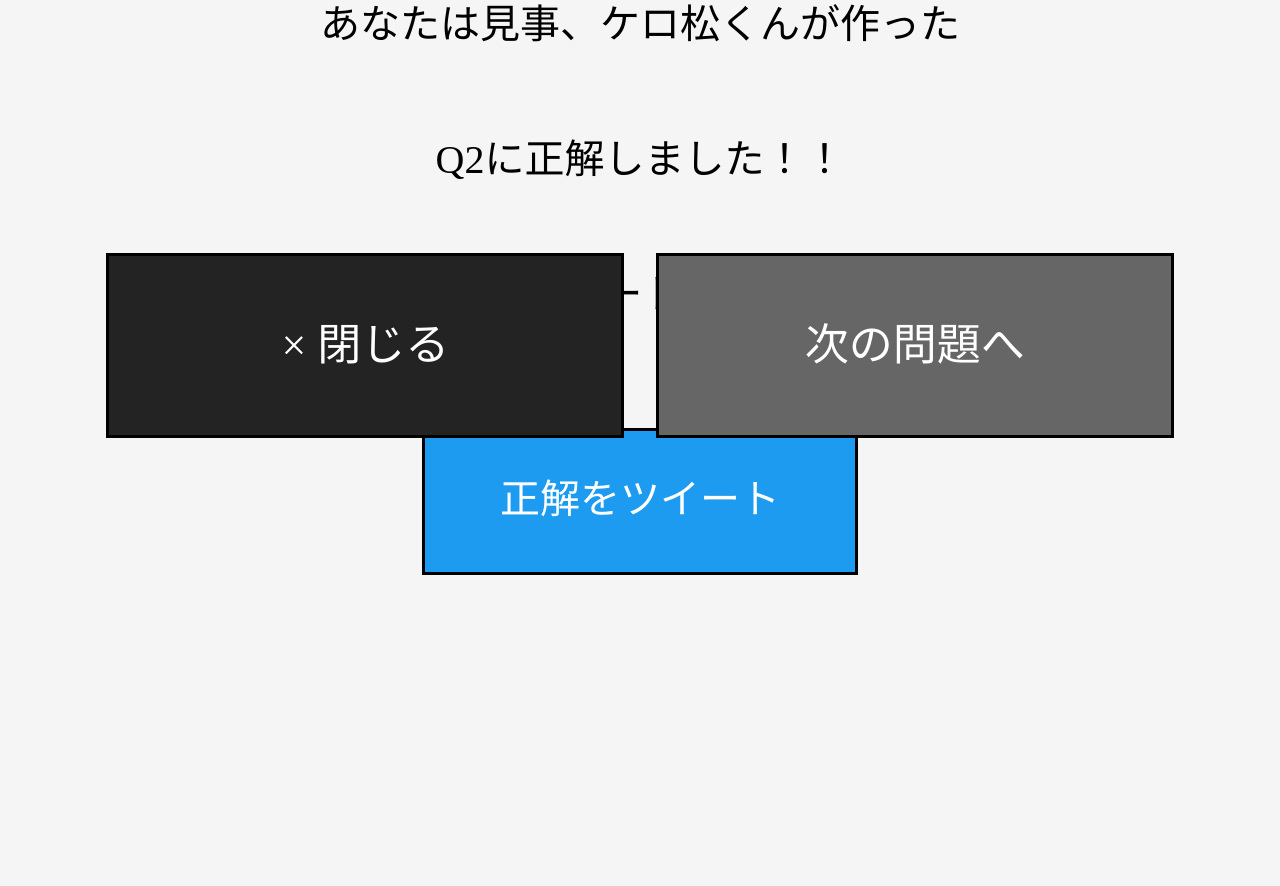
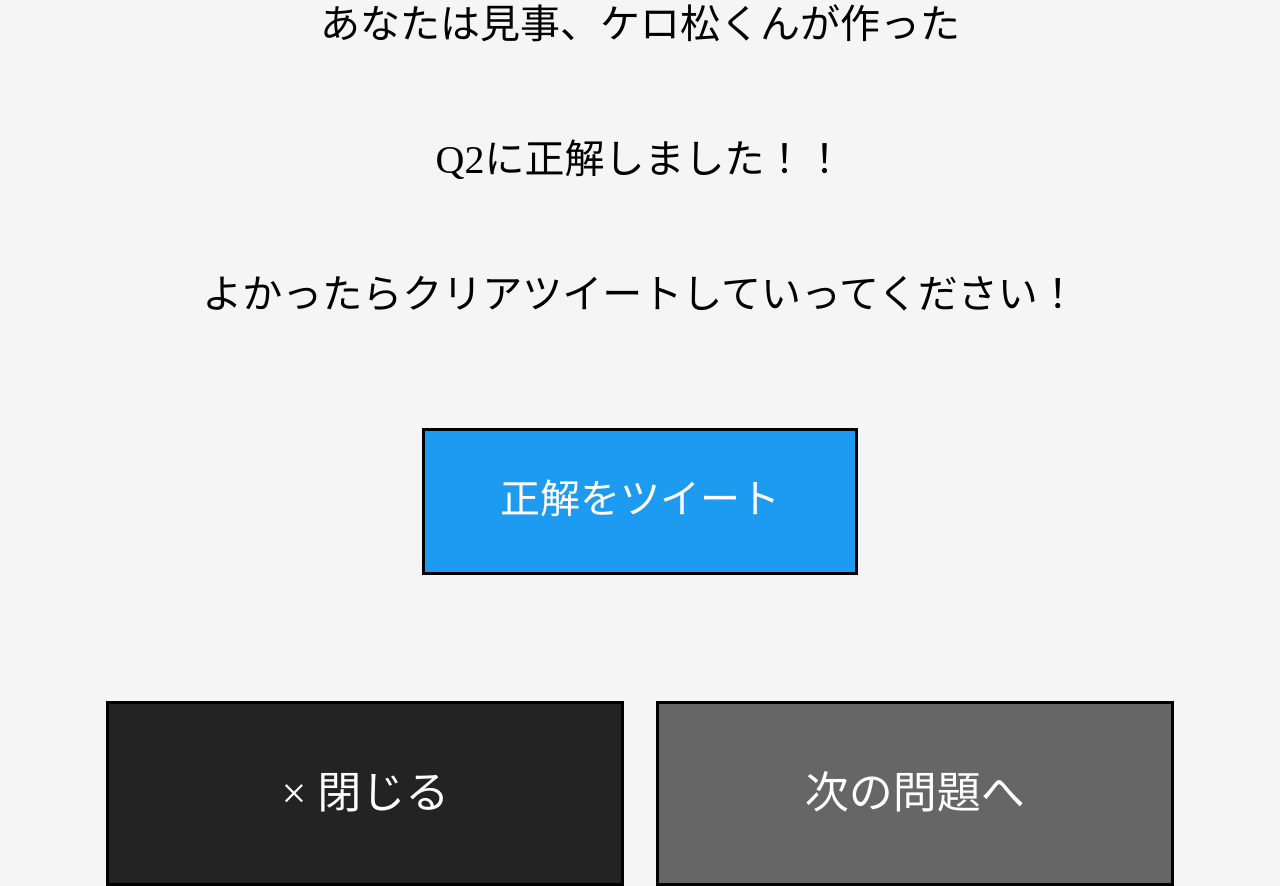
Before and after one commit to 100nazoNEXT/100nazoNEXT, a PHP site: page /Q2clear.html in a window 1280 px wide. Shown: the part 890-1776 px from the top of the page. Before the commit the page ends 1465 px from the top, so only its background shows below. Run offline with PHP 8.4, Linux system fonts and the light colour scheme; some web fonts are replaced.

Commit message:
Add files via upload

```diff
--- a/clear.css
+++ b/clear.css
@@ -86,9 +86,12 @@ section {
     margin-top: 35vw;
 }
 
+
 .plus {
-    margin-top: 10vw;
+    position: relative;
+    top: 10vw;
 }
+
 
 .btn p {
     font-size: 44px;
```
